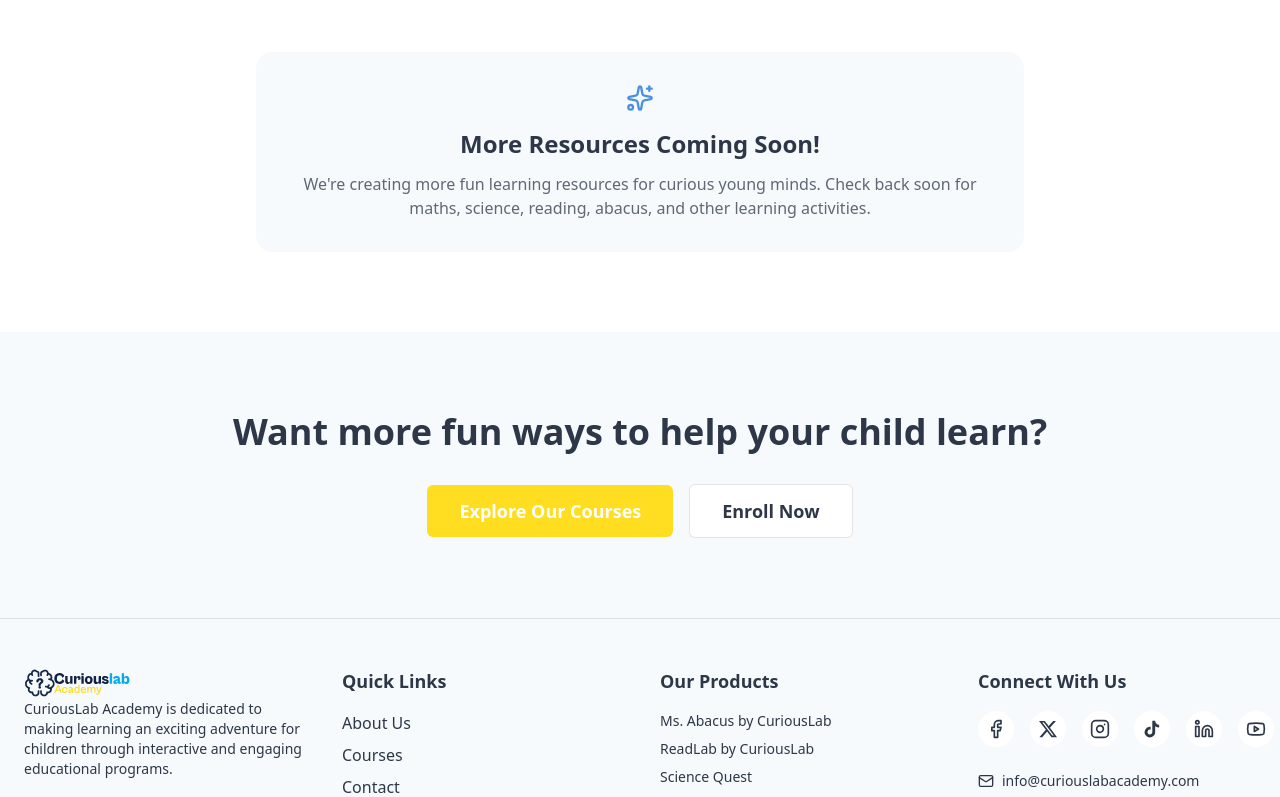
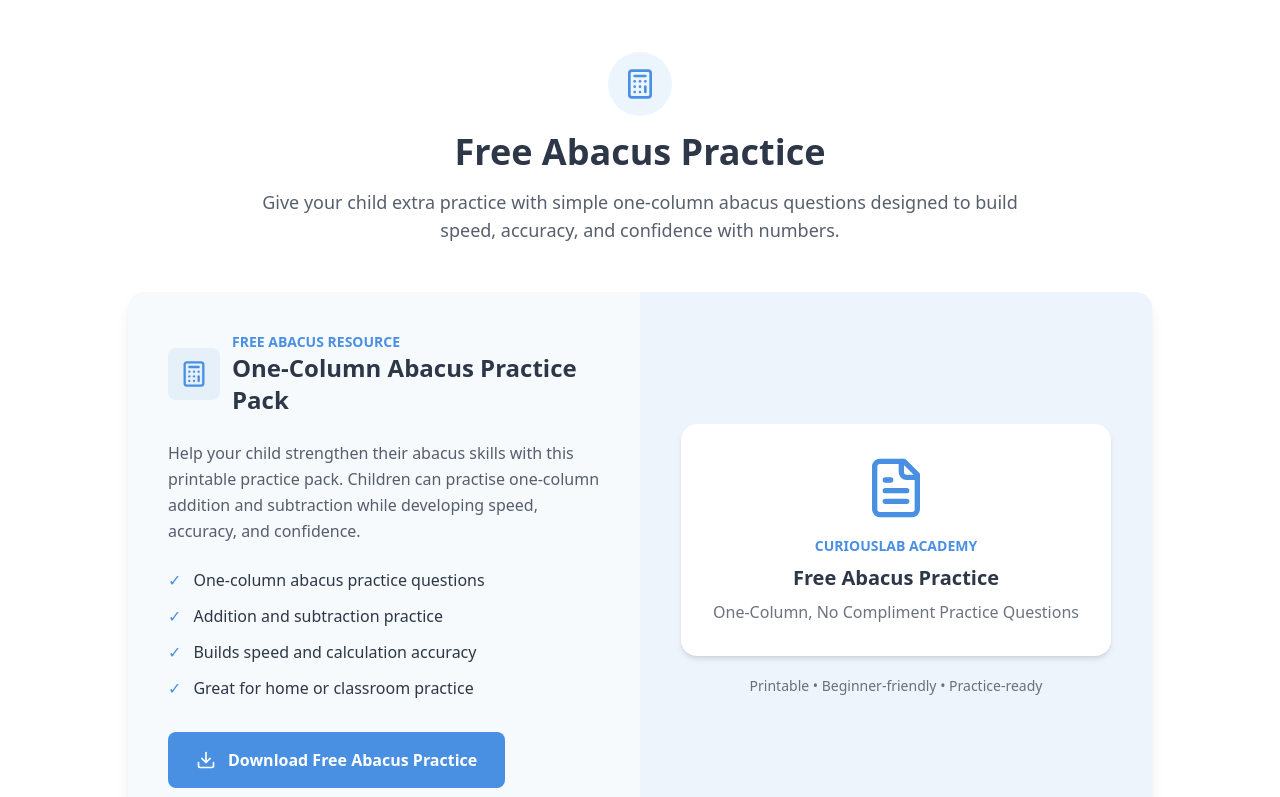
Before and after one commit to messiovo/curiouslab-academy, a React (Vite) app: page /free-resources in a window 1280 px wide. Shown: the part 1480-2277 px from the top of the page. Built offline with nearby package versions, Linux system fonts and the light colour scheme; no server answers; the database is empty.

Commit message:
Add free abacus practice resource

```diff
--- a/src/pages/FreeResources.jsx
+++ b/src/pages/FreeResources.jsx
@@ -1,7 +1,9 @@
 import React from 'react';
+
 import { Download, FileText, Sparkles, Calculator } from 'lucide-react';
 
 import Hero from '../components/Hero';
+
 import CtaSection from '../components/CtaSection';
 
 import contactHeroImage from '../assets/images/support-team.jpg';
@@ -17,7 +19,10 @@ const FreeResourcesPage = () => {
         image={contactHeroImage}
       />
 
+      {/* ========================= */}
       {/* Number Friends Resource */}
+      {/* ========================= */}
+
       <section className="py-20">
         <div className="container mx-auto px-6">
 
@@ -49,6 +54,7 @@ const FreeResourcesPage = () => {
                 <div className="p-8 md:p-10">
 
                   <div className="flex items-center gap-3 mb-6">
+
                     <div className="bg-primary/10 p-3 rounded-lg">
                       <Calculator
                         className="text-primary"
@@ -65,6 +71,7 @@ const FreeResourcesPage = () => {
                         Number Friends Worksheet Pack
                       </h3>
                     </div>
+
                   </div>
 
                   <p className="text-text/80 mb-6 leading-relaxed">
@@ -150,13 +157,181 @@ const FreeResourcesPage = () => {
                 </div>
 
               </div>
+
             </div>
           </div>
 
         </div>
       </section>
 
-      {/* More Resources Coming Later */}
+
+      {/* ========================= */}
+      {/* Free Abacus Practice */}
+      {/* ========================= */}
+
+      <section className="pb-20">
+        <div className="container mx-auto px-6">
+
+          {/* Section Heading */}
+          <div className="text-center max-w-3xl mx-auto mb-12">
+
+            <div className="flex justify-center mb-4">
+              <div className="bg-primary/10 p-4 rounded-full">
+                <Calculator
+                  className="text-primary"
+                  size={32}
+                />
+              </div>
+            </div>
+
+            <h2 className="text-3xl md:text-4xl font-bold mb-4">
+              Free Abacus Practice
+            </h2>
+
+            <p className="text-text/80 text-lg">
+              Give your child extra practice with simple one-column
+              abacus questions designed to build speed, accuracy,
+              and confidence with numbers.
+            </p>
+
+          </div>
+
+
+          {/* Abacus Resource Card */}
+          <div className="max-w-5xl mx-auto">
+
+            <div className="bg-card-bg rounded-2xl shadow-lg overflow-hidden">
+
+              <div className="grid grid-cols-1 md:grid-cols-2">
+
+                {/* Left Side */}
+                <div className="p-8 md:p-10">
+
+                  <div className="flex items-center gap-3 mb-6">
+
+                    <div className="bg-primary/10 p-3 rounded-lg">
+                      <Calculator
+                        className="text-primary"
+                        size={28}
+                      />
+                    </div>
+
+                    <div>
+
+                      <p className="text-sm text-primary font-semibold">
+                        FREE ABACUS RESOURCE
+                      </p>
+
+                      <h3 className="text-2xl font-bold">
+                        One-Column Abacus Practice Pack
+                      </h3>
+
+                    </div>
+
+                  </div>
+
+
+                  <p className="text-text/80 mb-6 leading-relaxed">
+                    Help your child strengthen their abacus skills with
+                    this printable practice pack. Children can practise
+                    one-column addition and subtraction while developing
+                    speed, accuracy, and confidence.
+                  </p>
+
+
+                  {/* Features */}
+                  <div className="space-y-3 mb-8">
+
+                    <div className="flex items-center gap-3">
+                      <span className="text-primary">✓</span>
+                      <span>One-column abacus practice questions</span>
+                    </div>
+
+                    <div className="flex items-center gap-3">
+                      <span className="text-primary">✓</span>
+                      <span>Addition and subtraction practice</span>
+                    </div>
+
+                    <div className="flex items-center gap-3">
+                      <span className="text-primary">✓</span>
+                      <span>Builds speed and calculation accuracy</span>
+                    </div>
+
+                    <div className="flex items-center gap-3">
+                      <span className="text-primary">✓</span>
+                      <span>Great for home or classroom practice</span>
+                    </div>
+
+                  </div>
+
+
+                  {/* Download Button */}
+                  <a
+                    href="/worksheets/free-abacus-practice.pdf"
+                    download
+                    className="inline-flex items-center justify-center gap-3
+                    w-full md:w-auto
+                    bg-primary text-white
+                    px-7 py-4 rounded-lg
+                    font-semibold
+                    hover:opacity-90
+                    transition-opacity"
+                  >
+                    <Download size={20} />
+                    Download Free Abacus Practice
+                  </a>
+
+                </div>
+
+
+                {/* Right Side */}
+                <div className="bg-primary/5 p-8 md:p-10 flex items-center justify-center">
+
+                  <div className="text-center">
+
+                    <div className="bg-white rounded-2xl shadow-md p-8 mb-5">
+
+                      <FileText
+                        className="mx-auto text-primary mb-4"
+                        size={64}
+                      />
+
+                      <p className="text-sm font-semibold text-primary mb-2">
+                        CURIOUSLAB ACADEMY
+                      </p>
+
+                      <h4 className="text-xl font-bold mb-2">
+                        Free Abacus Practice
+                      </h4>
+
+                      <p className="text-text/70">
+                        One-Column, No Compliment Practice Questions
+                      </p>
+
+                    </div>
+
+                    <p className="text-sm text-text/70">
+                      Printable • Beginner-friendly • Practice-ready
+                    </p>
+
+                  </div>
+
+                </div>
+
+              </div>
+
+            </div>
+
+          </div>
+
+        </div>
+      </section>
+
+
+      {/* ========================= */}
+      {/* More Resources Coming Soon */}
+      {/* ========================= */}
+
       <section className="pb-20">
         <div className="container mx-auto px-6">
 
@@ -182,6 +357,7 @@ const FreeResourcesPage = () => {
         </div>
       </section>
 
+
       {/* CTA */}
       <CtaSection
         title="Want more fun ways to help your child learn?"
```
Also changed, not shown: 1 other file (tests, documents, lock files or other folders).
